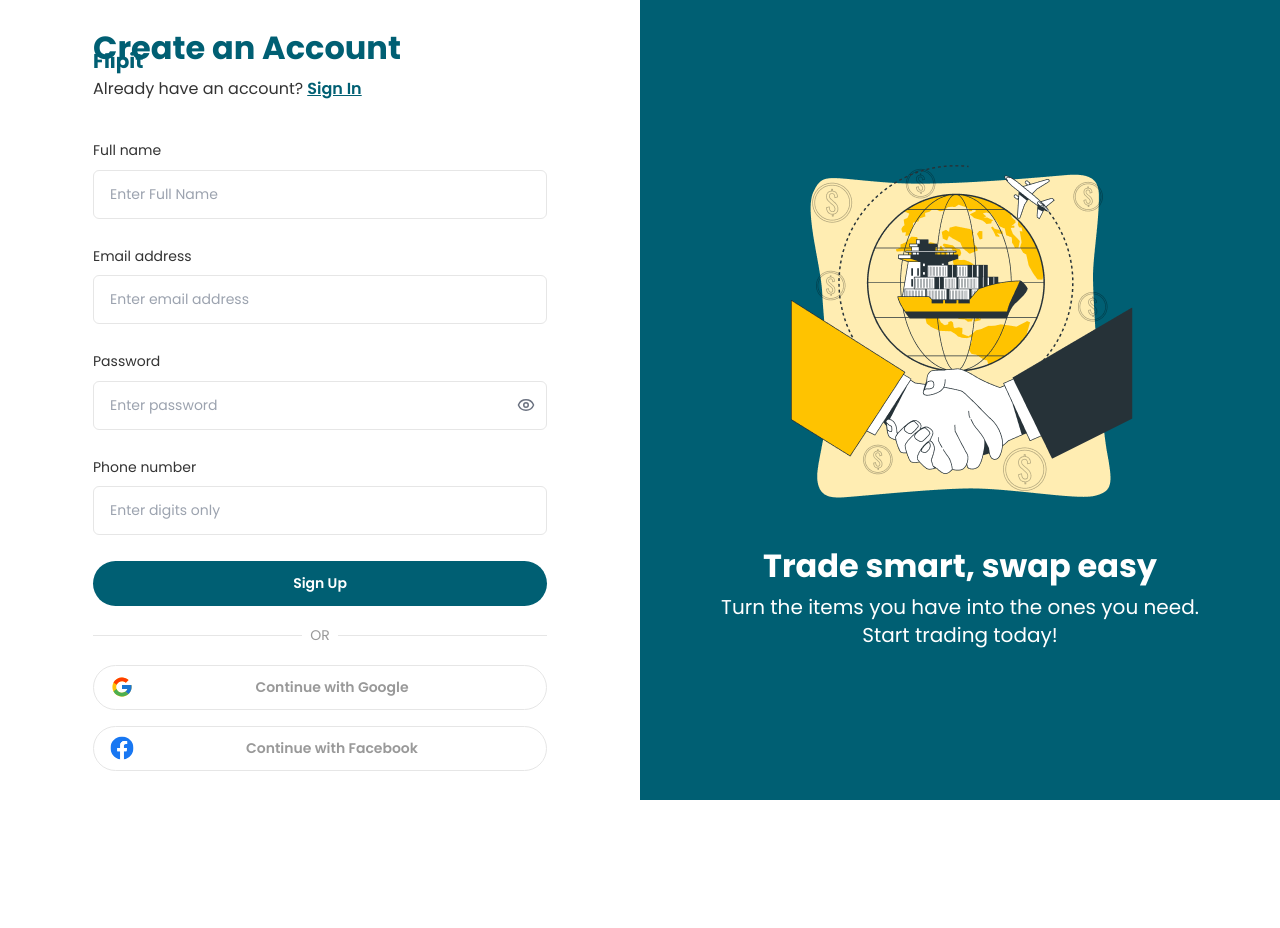
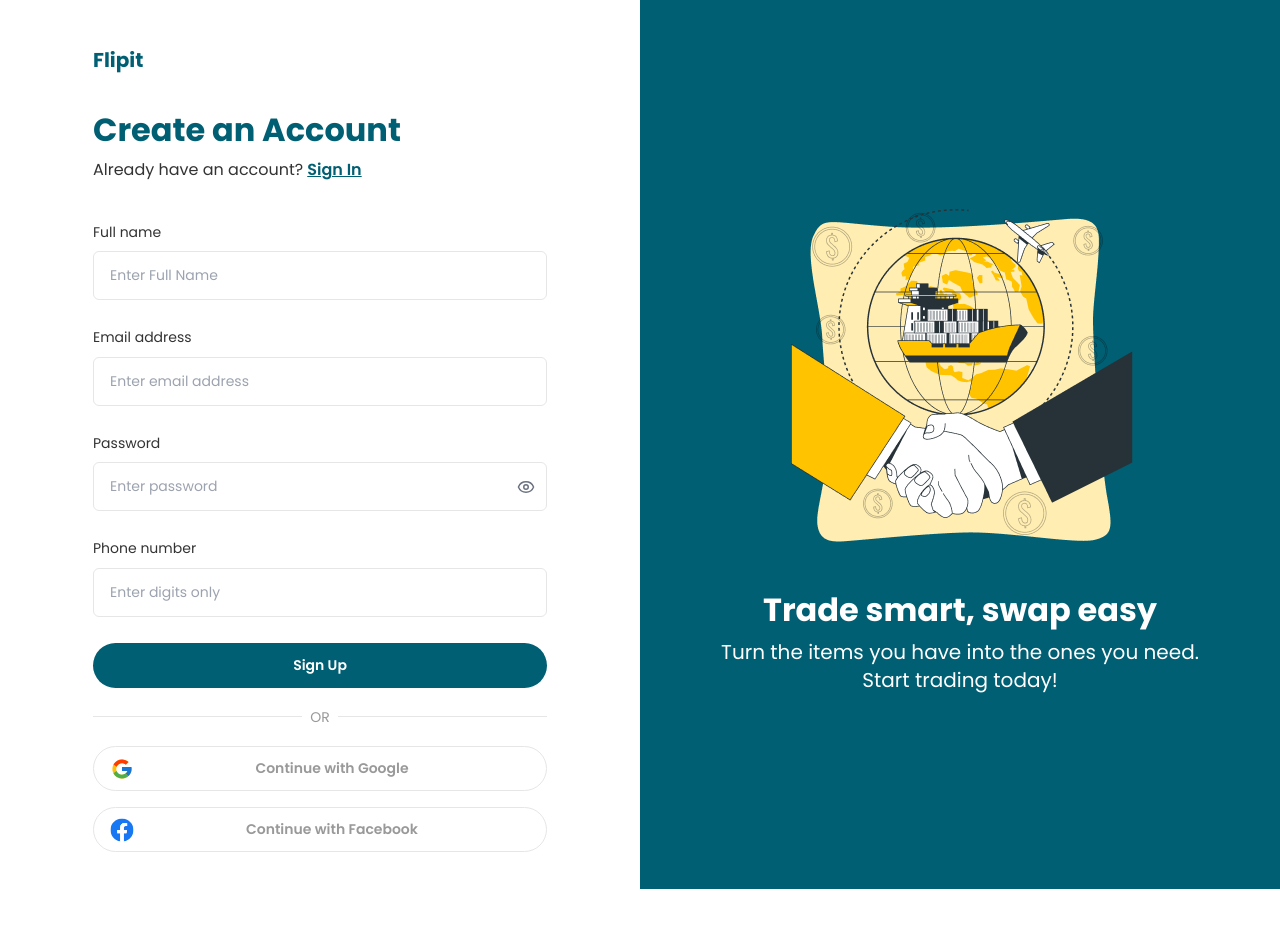
Before and after one commit to flipit-team/flipit-web, a Next.js app: page / in a window 1280 px wide. Shown: the top 928 px of the page. Before the commit the page ends 800 px from the top, so only its background shows below. Built offline with nearby package versions, Linux system fonts and the light colour scheme.

Commit message:
fixed layout padding

```diff
--- a/app/(pages)/page.tsx
+++ b/app/(pages)/page.tsx
@@ -7,14 +7,20 @@ const Home = async () => {
     try {
         return (
             <div className='flex-1 grid grid-cols-2 xs:grid-cols-1 w-full xs:grid-sizes'>
-                <div className='w-[454px] xs:w-full mx-auto my-auto'>
-                    <div className='typo-heading_small_bold text-primary fixed top-[47px] flex w-full xs:inset-0 xs:mt-[46px] xs:justify-center'>
+                <div className='w-[454px] xs:w-full mx-auto'>
+                    <div className='typo-heading_small_bold text-primary flex w-full mt-[46px] xs:justify-center'>
                         Flipit
                     </div>
                     <Form />
                 </div>
-                <div className='bg-primary text-white flex items-center justify-center flex-col xs:hidden'>
-                    <Image src={'/auth-banner.png'} height={365} width={365} alt='banner' />
+                <div className='h-full bg-primary text-white flex items-center justify-center flex-col xs:hidden'>
+                    <Image
+                        src={'/auth-banner.png'}
+                        height={365}
+                        width={365}
+                        alt='banner'
+                        className='h-[365px] w-[365px]'
+                    />
                     <h2 className='typo-heading_large_bold mt-[31px]'>Trade smart, swap easy</h2>
                     <p className='w-[492px] typo-heading_small_regular text-center  mt-2'>
                         Turn the items you have into the ones you need. Start trading today!
--- a/app/ui/common/auth/form.tsx
+++ b/app/ui/common/auth/form.tsx
@@ -48,8 +48,9 @@ const Form = () => {
               }
           ];
     return (
-        <div>
-            <h1 className='typo-heading_large_bold text-primary mb-2 xs:mb-4 xs:mt-[56px] xs:text-center'>
+        <div className='flex items-center h-full pb-[74px] xs:pb-0'>
+            <div className='w-full'>
+                <h1 className='typo-heading_large_bold text-primary mb-2 xs:mb-4  xs:text-center'>
                     {isLogin ? 'Sign In' : 'Create an Account'}
                 </h1>
                 <div className='flex items-center gap-1 mb-[38px] xs:justify-center'>
@@ -99,6 +100,7 @@ const Form = () => {
                     <AuthButton title='Continue with Facebook' icon='/facebook-icon.svg' border />
                 </div>
             </div>
+        </div>
     );
 };
 
```
Lines whose indentation alone changed are shown as unchanged.
